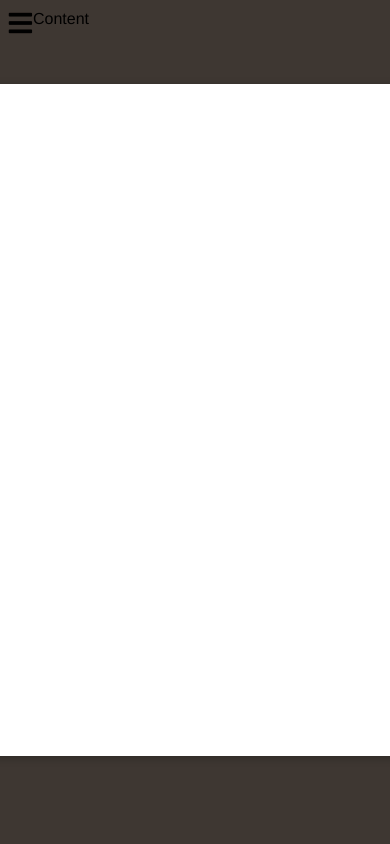
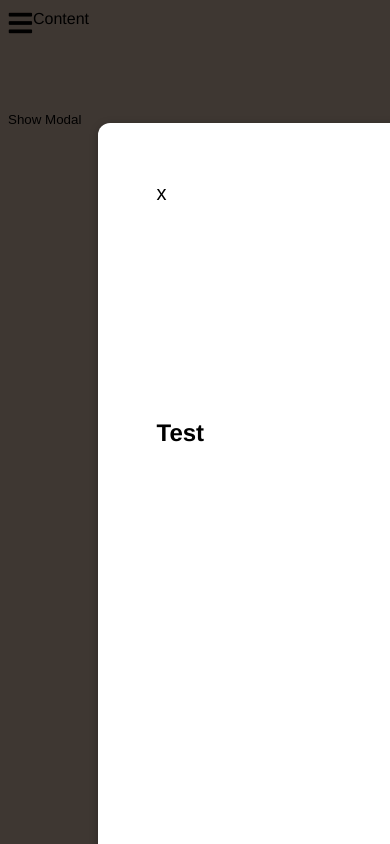
Before and after one commit to Squall9981/lacee-bear, a Vue app: page /test in a window 390 px wide. Both pictures are taken after a click on the button "Show Modal". Built offline with nearby package versions, Linux system fonts and the light colour scheme.

Commit message:
Added some modal styling

```diff
--- a/public/index.html
+++ b/public/index.html
@@ -3,7 +3,7 @@
 	<head>
 		<meta charset="utf-8" />
 		<meta http-equiv="X-UA-Compatible" content="IE=edge" />
-		<meta name="viewport" content="width=device-width,initial-scale=1.0" />
+		<meta name="viewport" content="width=device-width, initial-scale=1.0" />
 		<link rel="icon" href="<%= BASE_URL %>favicon.ico" />
 		<link href="https://cdnjs.cloudflare.com/ajax/libs/font-awesome/5.15.4/css/all.min.css" rel="stylesheet" />
 		<title><%= htmlWebpackPlugin.options.title %></title>
--- a/src/components/ui/BaseModal.vue
+++ b/src/components/ui/BaseModal.vue
@@ -1,7 +1,7 @@
 <template>
 	<div v-if="open" class="backdrop" @click="closeModal"></div>
 	<transition name="modal">
-		<dialog open v-if="open">
+		<div class="dialog" open v-if="open">
 			<div class="header">
 				<div><button class="close-btn" @click="closeModal">x</button></div>
 			</div>
@@ -11,7 +11,7 @@
 			<div>
 				<slot name="footer"></slot>
 			</div>
-		</dialog>
+		</div>
 	</transition>
 </template>
 
@@ -38,23 +38,33 @@
 		background-color: rgba(0, 0, 0, 0.75);
 	}
 
-	dialog {
-		position: fixed;
-		top: 10vh;
-		width: 50rem;
-		height: 40rem;
-		left: calc(50% - 20rem);
-		margin: 0;
-		box-shadow: 0 2px 8px rgba(0, 0, 0, 0.26);
+	.dialog {
+		border: none;
 		border-radius: 12px;
 		padding: 1rem;
 		background-color: white;
+		width: 50%;
+		height: 80%;
+		position: fixed;
+		top: 10%;
+		left: 25%;
+		transform: translate(-50%, -50%);
+		margin: 0;
+		box-shadow: 0 2px 8px rgba(0, 0, 0, 0.26);
 		z-index: 100;
-		border: none;
 		animation: modal 0.3s ease-out forwards;
 		display: grid;
 		grid-template-columns: 1fr;
 		grid-template-rows: repeat(2, minmax(0, auto));
+	}
+
+	@media (max-width: 767px) {
+		.dialog {
+			width: 90%;
+			margin: 10% auto;
+			padding: 15%;
+			max-width: 90%;
+		}
 	}
 
 	.modal-enter-active {
```
